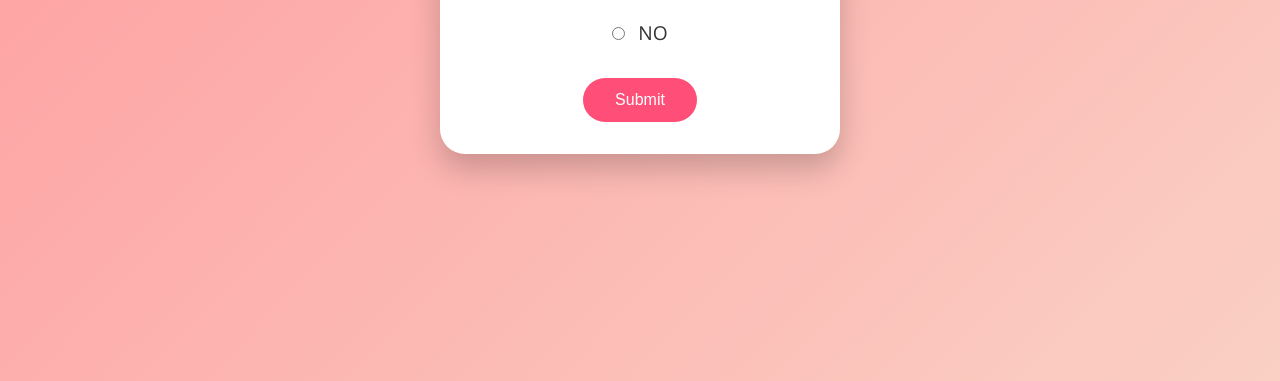
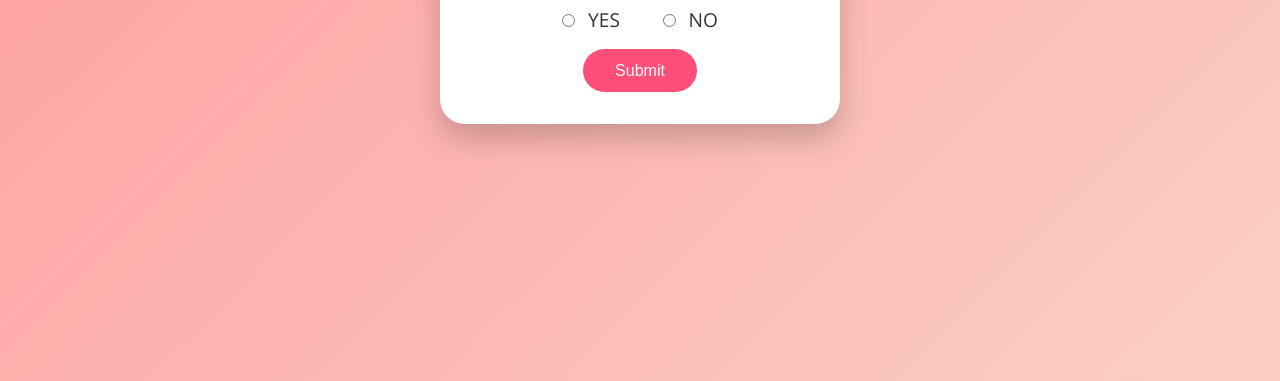
Before and after one commit to whahidul12/yesOrNoQuestion, a plain HTML site: page index.html in a window 1280 px wide. Shown: the part 419-800 px from the top of the page. Drawn offline with nearby package versions, Linux system fonts and the light colour scheme.

```diff
--- a/style.css
+++ b/style.css
@@ -34,8 +34,8 @@
 }
 
 form label {
-    display: block;
-    margin: 1rem 0;
+    display: inline;
+    margin: 1rem 1.2rem;
     font-size: 1.2rem;
     color: #333;
     cursor: pointer;
```
